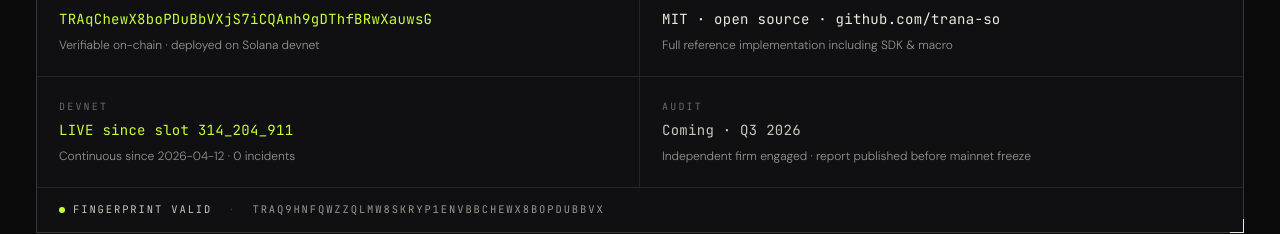
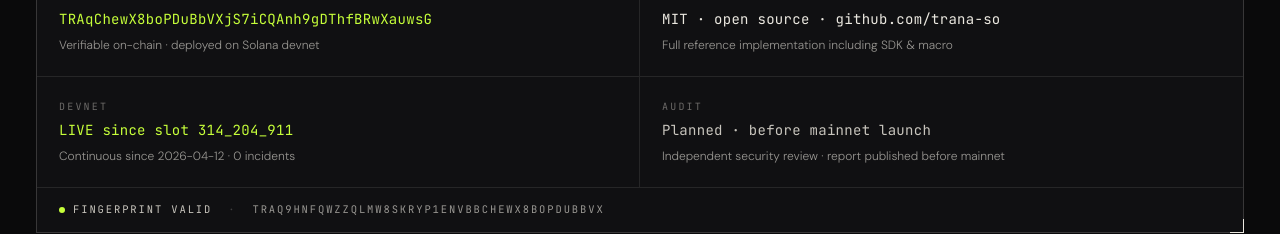
Before and after one commit to beharefe/trana, a Next.js app in the folder apps/landing/: page / in a window 1280 px wide. Shown: the part 5740-5974 px from the top of the page. Built offline with nearby package versions, Linux system fonts and the light colour scheme; no server answers; a web font is replaced by a local one.

Commit message:
fix(landing): soften audit claim to planned before mainnet launch

```diff
--- a/apps/landing/components/TrustSection.tsx
+++ b/apps/landing/components/TrustSection.tsx
@@ -105,8 +105,8 @@ export function TrustSection() {
               },
               {
                 k: "Audit",
-                v: <span style={{ color: "var(--bone-2)" }}>Coming · Q3 2026</span>,
-                desc: "Independent firm engaged · report published before mainnet freeze",
+                v: <span style={{ color: "var(--bone-2)" }}>Planned · before mainnet launch</span>,
+                desc: "Independent security review · report published before mainnet",
               },
             ].map((row, i) => {
               // Mobile (1-col): items 0-2 get bottom border.
```
